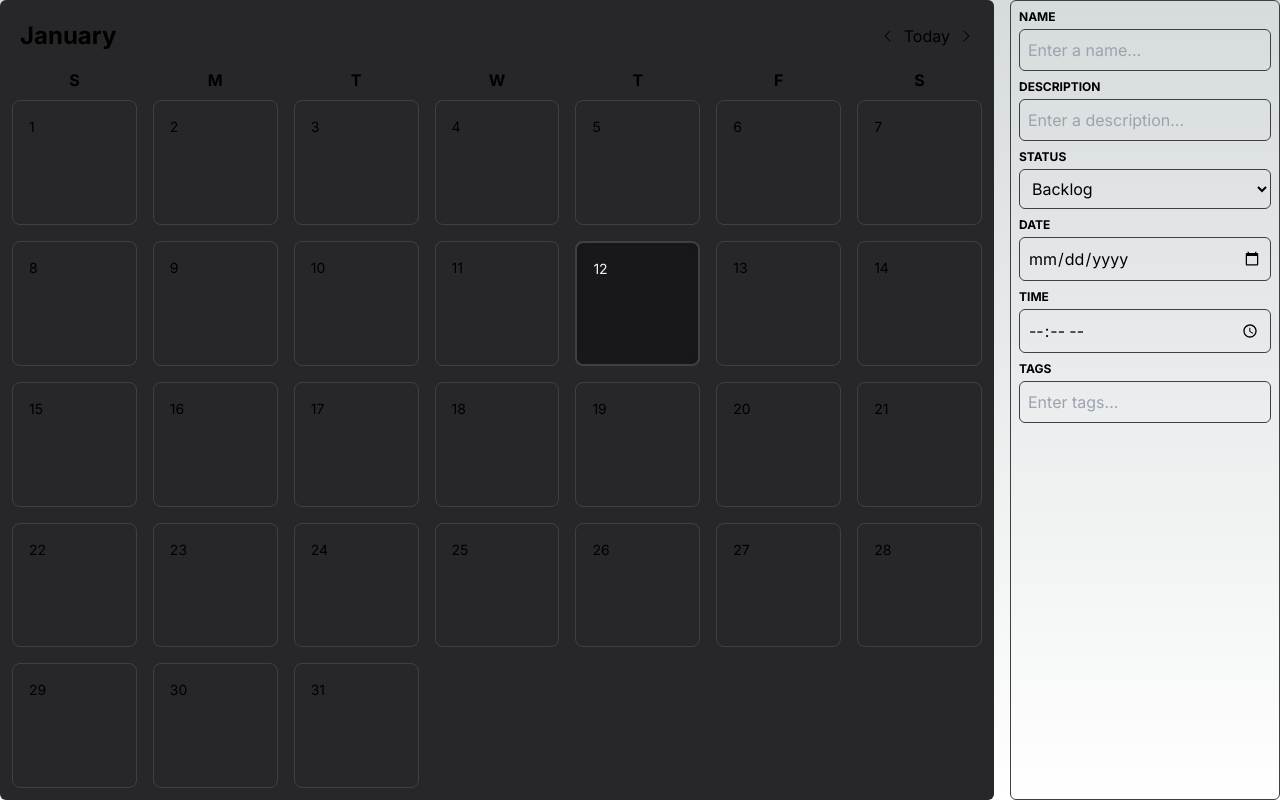
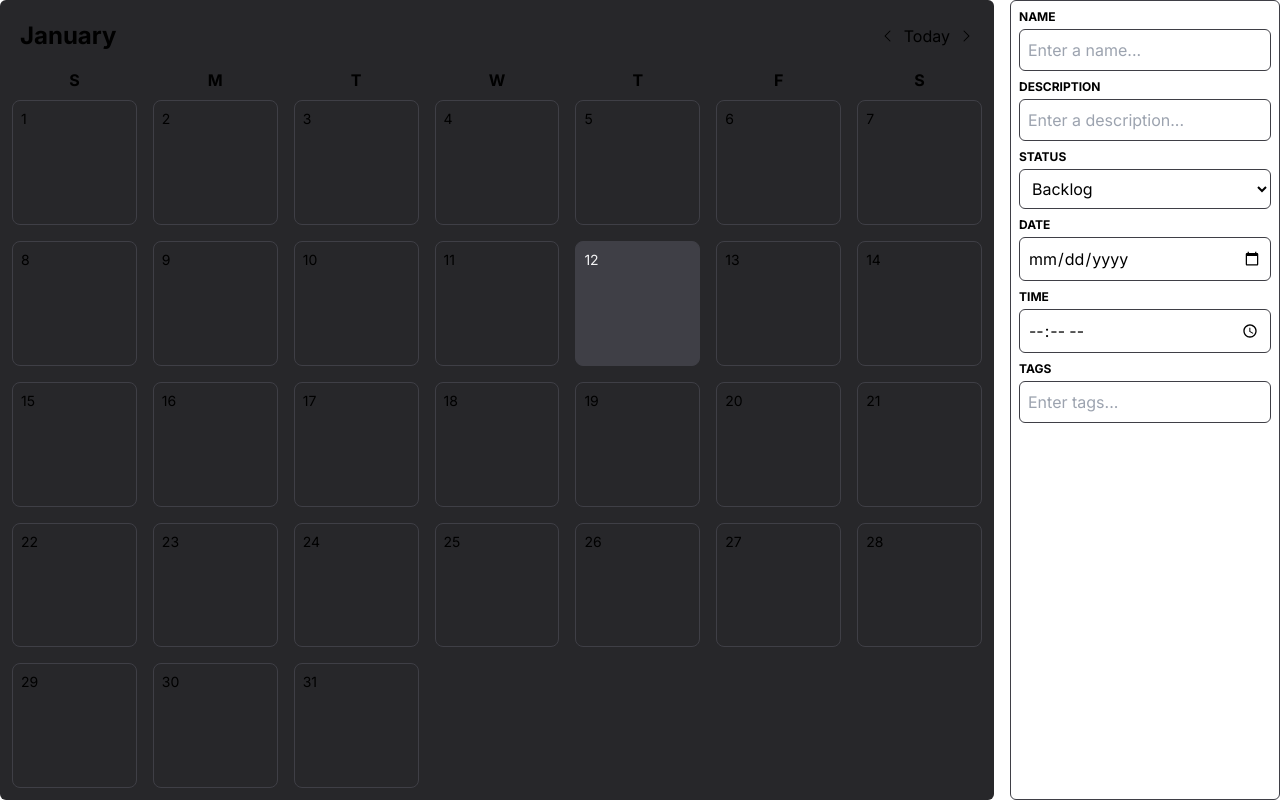
Before and after one commit to minischetti/journey, a Next.js app in the folder next/journey/: page / in a window 1280 px wide. Built offline with nearby package versions, Linux system fonts and the light colour scheme.

Commit message:
Checkpoint

```diff
--- a/next/journey/src/app/components/features/Calendar.tsx
+++ b/next/journey/src/app/components/features/Calendar.tsx
@@ -66,9 +66,8 @@ export const Calendar = () => {
                 {dates.map((date) => (
                     <div
                         key={date}
-                        className={`flex flex-col gap-2 aspect-square rounded-lg overflow-hidden border-zinc-700 border p-4 transition-all duration-150 ease-in-out
-                            ${isToday(date) ? " border-2 border-zinc-500" : ""}
-                            ${selectedDate && datefns.isSameDay(selectedDate, datefns.setDate(currentDate, date)) ? " shadow-inner shadow-zinc-900 bg-zinc-900 border border-zinc-700 text-zinc-100" : ""}
+                        className={`flex flex-col gap-1 aspect-square rounded-lg overflow-hidden border-zinc-700 border p-2 transition-all duration-150 ease-in-out
+                            ${selectedDate && datefns.isSameDay(selectedDate, datefns.setDate(currentDate, date)) ? " shadow-zinc-900 bg-zinc-700 border border-zinc-700 text-zinc-100" : ""}
                         `}
                         onClick={() => {
                             setSelectedDate(datefns.setDate(currentDate, date));
@@ -77,9 +76,9 @@ export const Calendar = () => {
                         <div className="text-sm">{date}</div>
                         <div className="flex flex-col gap-2 overflow-auto text-sm">
                             {items.map((item) => date === datefns.getDate(item.date) &&
-                                <div className="grid grid-flow-col justify-between items-center px-2 py-1 bg-zinc-700 rounded-md text-zinc-100">
+                                <div className="grid grid-flow-col justify-between items-center px-2 py-1 bg-zinc-600 rounded-md text-zinc-100">
                                     <div className="text-nowrap text-ellipsis overflow-hidden">{item.name}</div>
-                                    {item.date && <div className="text-nowrap text-ellipsis overflow-hidden text-xs"> {datefns.format(item.date, "h:mm a")}</div>}
+                                    {item.date && <div className="text-nowrap text-ellipsis overflow-hidden text-xs text-zinc-400"> {datefns.format(item.date, "h:mm a")}</div>}
                                 </div>
                             )}
                         </div>
--- a/next/journey/src/app/globals.css
+++ b/next/journey/src/app/globals.css
@@ -3,9 +3,6 @@
 @tailwind utilities;
 
 :root {
-  --foreground-rgb: 0, 0, 0;
-  --background-start-rgb: 214, 219, 220;
-  --background-end-rgb: 255, 255, 255;
 }
 
 @media (prefers-color-scheme: dark) {
```
